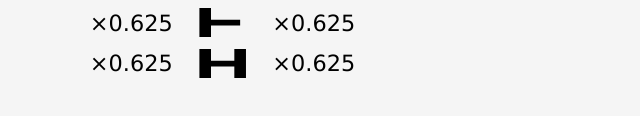
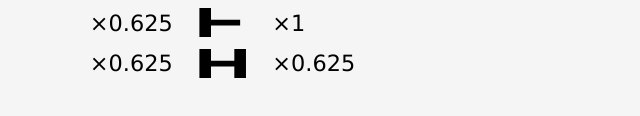
Before and after one commit to jw013/pokemon-type-chart, a plain HTML site: page index.html in a window 1280 px wide. Shown: the part 2186-2302 px from the top of the page, 25-665 px from the left. Drawn offline with Linux system fonts and the light colour scheme.

Commit message:
Fix wrong label in legend.

```diff
--- a/index.html
+++ b/index.html
@@ -815,7 +815,8 @@
           <title>Resistance</title>
           <use class="rn" href="#legend-matchup-line"/>
         </svg>
-        <span>&times;0.625</span><span>&times;0.625</span>
+        <span>&times;1</span>
+        <span>&times;0.625</span>
         <svg role="img" viewBox="0 0 30 10">
           <title>Mutual Resistance</title>
           <use class="rr" href="#legend-matchup-line"/>
```
